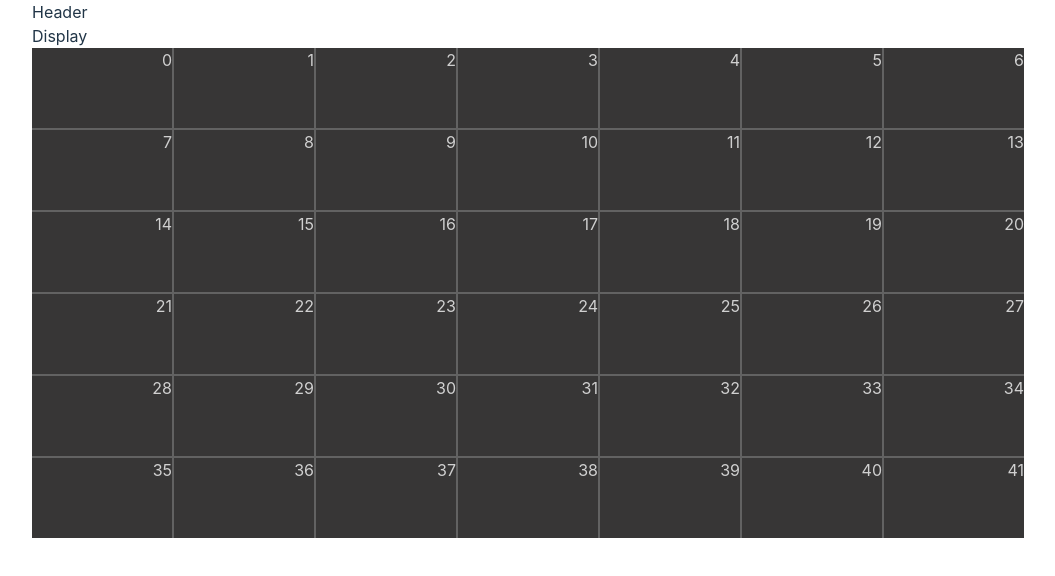
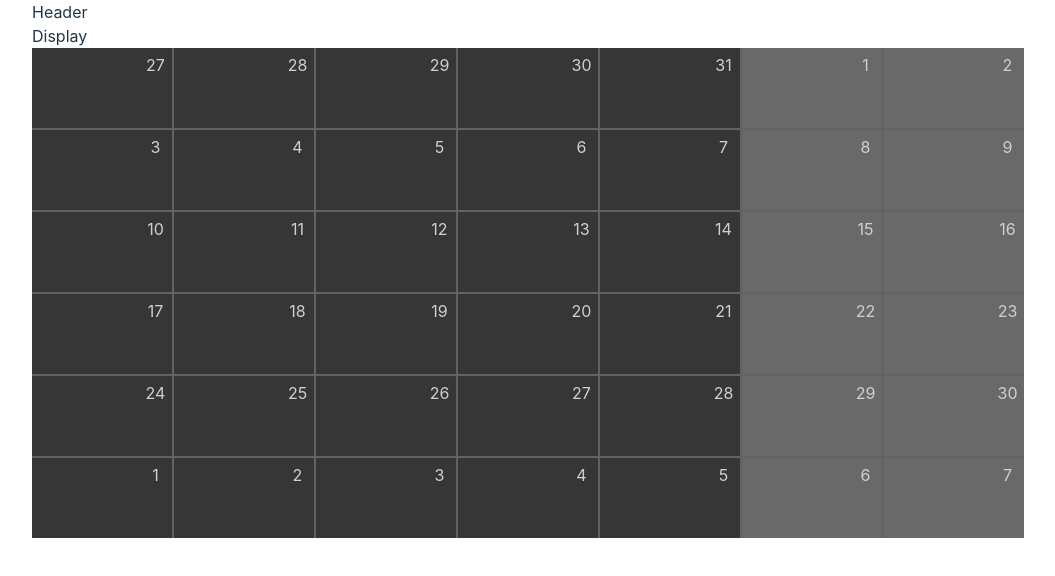
Before and after one commit to Peter-Kravchenko/task-calendar, a React (Vite) app in the folder task-manager/: page / in a window 1280 px wide. Shown: the top 576 px of the page, without its empty margins (112-1167 px from the left). Built offline with nearby package versions, Linux system fonts and the light colour scheme.

Commit message:
feat: Подключит moment.js, добавитотображение актуального календаря

```diff
--- /dev/null
+++ b/package.json
@@ -0,0 +1,5 @@
+{
+  "dependencies": {
+    "moment": "^2.30.1"
+  }
+}
--- a/task-manager/src/components/calender-grid/calendar-grid.css
+++ b/task-manager/src/components/calender-grid/calendar-grid.css
@@ -22,3 +22,11 @@
   background-color: rgb(105, 105, 105);
   color: rgb(208, 208, 208);
 }
+
+.day-wrapper {
+  display: flex;
+  justify-content: center;
+  width: 33px;
+  height: 33px;
+  align-items: center;
+}
--- a/task-manager/src/components/calender-grid/calendar-grid.tsx
+++ b/task-manager/src/components/calender-grid/calendar-grid.tsx
@@ -1,16 +1,27 @@
 import './calendar-grid.css';
 
-function CalendarGrid() {
-  const totalDays = 42;
-  const daysArray = [...Array(totalDays).keys()];
+function CalendarGrid({ today, startDate, totalDays }) {
+  const day = startDate.clone();
+  const daysMap = [...Array(totalDays)].map(() => day.add(1, 'day').clone());
 
   return (
     <div className="grid-wrapper">
-      {daysArray.map((day) => (
-        <div className="cell-wrapper weekday" key={day}>
-          {day}
-        </div>
-      ))}
+      {daysMap.map((day, index) => {
+        const date = day.date();
+        const isToday = today.isSame(day, 'day');
+        const isWeekend = day.day() === 0 || day.day() === 6;
+
+        return (
+          <div
+            key={index}
+            className={`cell-wrapper ${isToday ? 'today' : ''} ${
+              isWeekend ? 'weekend' : 'weekday'
+            }`}
+          >
+            <div className="day-wrapper">{date}</div>
+          </div>
+        );
+      })}
     </div>
   );
 }
--- a/task-manager/src/pages/calendar-page/calendar-page.tsx
+++ b/task-manager/src/pages/calendar-page/calendar-page.tsx
@@ -1,13 +1,18 @@
+import moment from 'moment';
 import CalendarGrid from '../../components/calender-grid/calendar-grid';
 import Display from '../../components/display/display';
 import Header from '../../components/header/header';
 
 function CalendarPage() {
+  const today = moment();
+  const startDate = today.clone().startOf('month').startOf('week');
+  const totalDays = 42;
+
   return (
     <div>
       <Header />
       <Display />
-      <CalendarGrid />
+      <CalendarGrid today={today} startDate={startDate} totalDays={totalDays} />
     </div>
   );
 }
```
Also changed, not shown: 1 other file (tests, documents, lock files or other folders).
